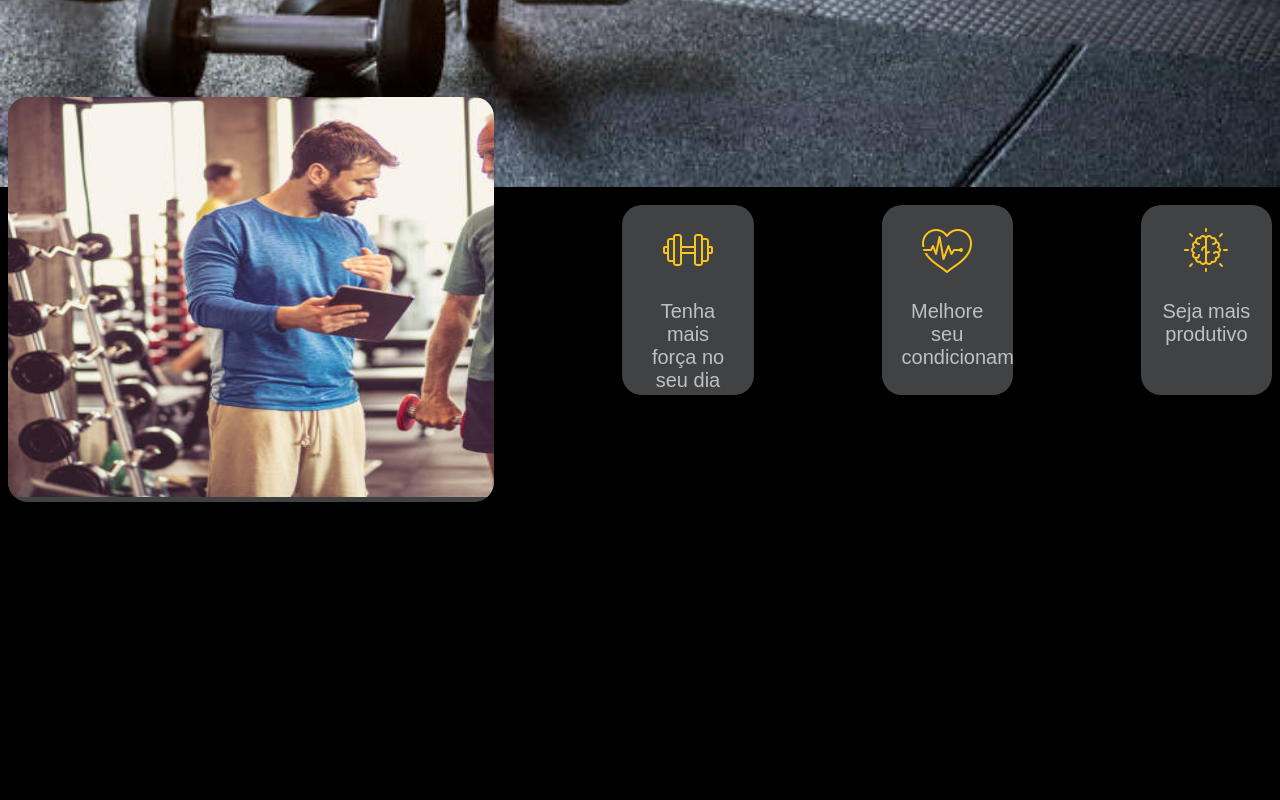
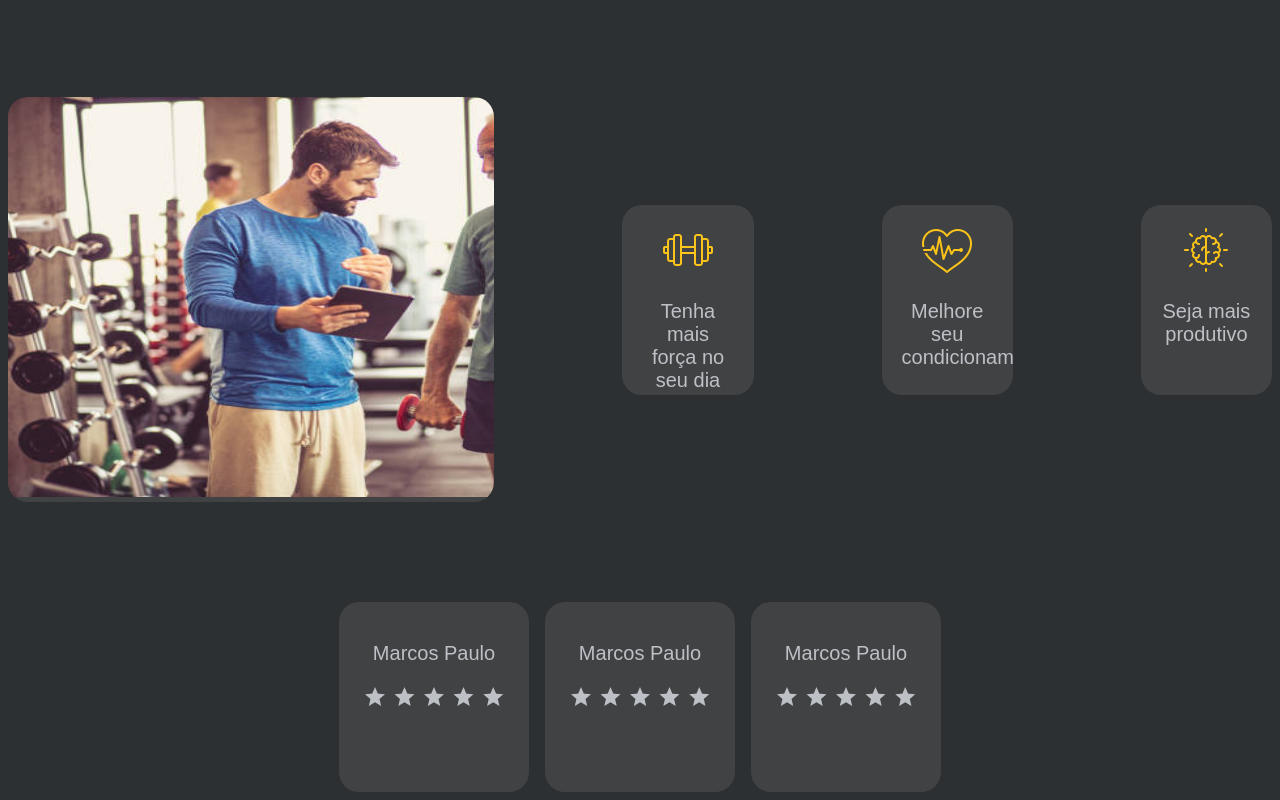
Before and after one commit to Pedrorenatopr/landing-page-personal, a plain HTML site: page index.html in a window 1280 px wide. Shown: the part 666-1466 px from the top of the page. Before the commit the page ends 1176 px from the top, so only its background shows below. Drawn offline with Linux system fonts and the light colour scheme.

Commit message:
nova section

```diff
--- a/index.html
+++ b/index.html
@@ -5,6 +5,7 @@
     <meta http-equiv="X-UA-Compatible" content="IE=edge">
     <meta name="viewport" content="width=device-width, initial-scale=1.0">
     <link rel="stylesheet" href="style.css">
+    <link href="https://fonts.googleapis.com/icon?family=Material+Icons"rel="stylesheet">
     <title>Davi Personal</title>
 </head>
 <body>
@@ -56,6 +57,48 @@
 
     </div>
 
+    <div class="section-tres">
+        <article class="cartao-tres">
+            <div class="item-cartao-tres">
+                <p>Marcos Paulo</p>
+                <div class="avaliacao">
+                    <span id="star" class="material-icons md-18">star</span>
+                    <span id="star" class="material-icons md-18">star</span>
+                    <span id="star" class="material-icons md-18">star</span>
+                    <span id="star" class="material-icons md-18">star</span>
+                    <span id="star" class="material-icons md-18">star</span>
+                </div>
+            </div>
+        </article>
+
+        <article class="cartao-tres">
+            <div class="item-cartao-tres">
+                <p>Marcos Paulo</p>
+                <div class="avaliacao">
+                    <span id="star" class="material-icons md-18">star</span>
+                    <span id="star" class="material-icons md-18">star</span>
+                    <span id="star" class="material-icons md-18">star</span>
+                    <span id="star" class="material-icons md-18">star</span>
+                    <span id="star" class="material-icons md-18">star</span>
+                </div>
+            </div>
+        </article>
+
+        <article class="cartao-tres">
+            <div class="item-cartao-tres">
+                <p>Marcos Paulo</p>
+                <div class="avaliacao">
+                    <span id="star" class="material-icons md-18">star</span>
+                    <span id="star" class="material-icons md-18">star</span>
+                    <span id="star" class="material-icons md-18">star</span>
+                    <span id="star" class="material-icons md-18">star</span>
+                    <span id="star" class="material-icons md-18">star</span>
+                </div>
+            </div>
+        </article>
+
+    </div>
+
 
 
 </body>
--- a/style.css
+++ b/style.css
@@ -1,13 +1,10 @@
 body {
-    background-color: black;
+    background-color: #2d3032;
     top: 0;
     left: 0;
     right: 0;
     font-family: Arial, Helvetica, sans-serif;
     color: #bdc1c6;
-    background-image: url(/fundo1.jpg);
-    background-repeat: no-repeat;
-    background-size: 100%;
 }
 
 .section-um {
@@ -67,7 +64,25 @@ body {
     overflow: hidden;
 }
 
-.item-cartao-dois {}
+.section-tres {
+    padding-top: 100px;
+    display: flex;
+    justify-content: center;
+    gap: 1em;
+}
+
+.cartao-tres {
+    padding: 1em;
+    text-align: center;
+    background-color: #404244;;
+    border-radius: 20px;
+    font-size: 20px;
+    width: 150px;
+    height: 150px;
+    overflow: hidden;
+    align-items: center;
+
+}
 
 @media screen and  (max-device-width: 700px) {
 
@@ -105,7 +120,7 @@ body {
     }
 
     body {
-        background-size: 100vh 100vh;
+        background-size: 100%;
     }
 
     .cartao-web {
```
